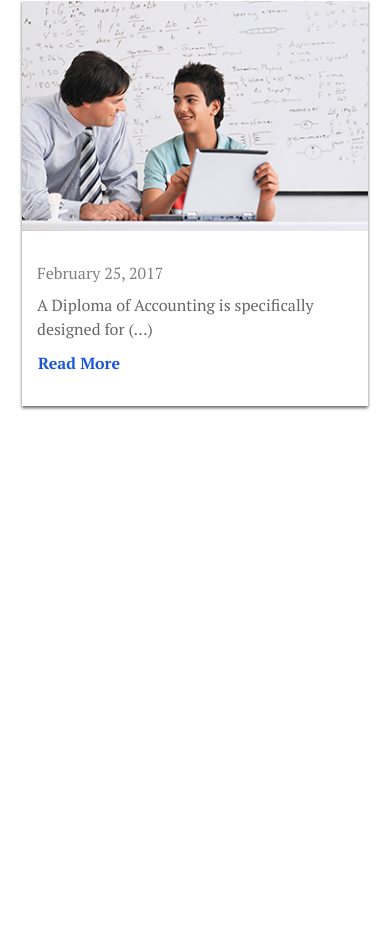
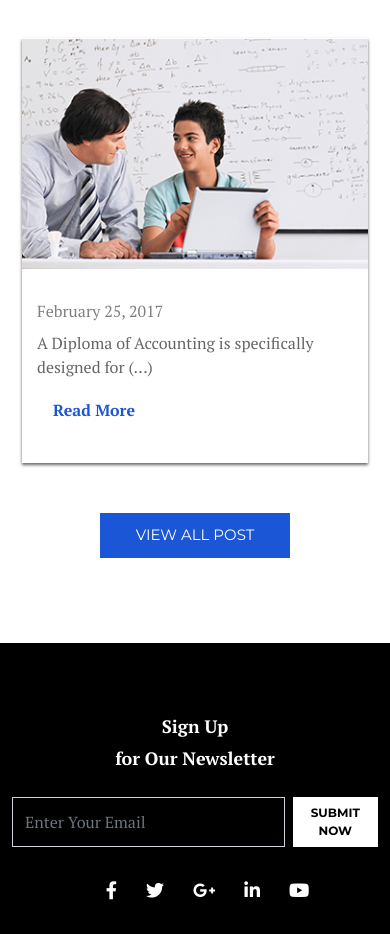
Before and after one commit to tariqul-sagar/learnXpert, a plain HTML site: page index.html in a window 390 px wide. Shown: the part 10330-11264 px from the top of the page. Before the commit the page ends 10806 px from the top, so only its background shows below. Drawn offline with Linux system fonts and the light colour scheme; a script that the page names is missing.

Commit message:
Footer top done

```diff
--- a/css/media.css
+++ b/css/media.css
@@ -251,7 +251,36 @@
 	.news_inner{
 		padding: 30px 15px;
 	}
+	.load_button{
+		margin-top: 35px;
+		text-align: center;
+	}
+	.btn_load{
+		width: 190px;
+		height: 45px;
+	}
 	/* News end */
+
+	/* Footer start */
+	footer{
+		padding: 70px 0 0;
+	}
+	.ft_left{
+		margin-bottom: 25px;
+		font-size: 16px;
+		text-align: center;
+	}
+	.btn_submit{
+		padding: 6px 0;
+	}
+	.footer_icon{
+		margin: 30px 0;
+		text-align: center;
+	}
+	.footer_icon ul li a{
+		margin: 0 25px;
+	}
+	/* Footer end */
 }
 
 /*Small devices (landscape phones, 576px and up)*/
@@ -472,7 +501,33 @@
 	.news_inner{
 		padding: 30px;
 	}
+	.load_button{
+		margin-top: 35px;
+		text-align: center;
+	}
+	.btn_load{
+		width: 190px;
+		height: 45px;
+	}
 	/* News end */
+
+	/* Footer start */
+	footer{
+		padding: 70px 0 0;
+	}
+	.ft_left{
+		margin-bottom: 25px;
+		font-size: 16px;
+		text-align: center;
+	}
+	.footer_icon{
+		margin: 30px 0;
+		text-align: center;
+	}
+	.footer_icon ul li a{
+		margin: 0 25px;
+	}
+	/* Footer end */
 
 
 }
@@ -658,7 +713,31 @@
 	.news_inner{
 		padding: 30px 15px;
 	}
+	.load_button{
+		margin-top: 35px;
+	}
+	.btn_load{
+		width: 190px;
+		height: 45px;
+	}
 	/* News end */
+
+	/* Footer start */
+	footer{
+		padding: 80px 0 0;
+	}
+	.btn_submit{
+		padding: 15px 10px;
+	}
+	.footer_icon{
+		margin: 40px 0;
+		text-align: center;
+	}
+	.footer_icon ul li a{
+		margin: 0 25px;
+		font-size: 20px;
+	}
+	/* Footer end */
 }
 
 /*Large devices (desktops, 992px and up)*/
@@ -760,7 +839,20 @@
 	.news_inner{
 		padding: 25px;
 	}
+	.load_button{
+		margin-top: 40px;
+	}
+	.btn_load{
+		width: 240px;
+		height: 55px;
+	}
 	/* News end */
+
+	/* Footer start */
+	.btn_submit{
+		padding: 15px 10px;
+	}
+	/* Footer end */
 }
 
 /*Extra large devices (desktops, 992px and up)*/
--- a/css/style.css
+++ b/css/style.css
@@ -505,9 +505,12 @@ header{}
 	color: #666666;
 }
 .btn_read{
-	padding: 0;
+	padding: 10px 15px;
 	font-weight: 700;
 	color: #1a56d6;
+	border: 1px solid transparent;
+	border-radius: 0;
+	transition: .33s ease-in-out;
 }
 .news_content:hover{
 	-webkit-box-shadow: 0px 4px 4px 0px rgba(26,86,214,1);
@@ -515,4 +518,83 @@ header{}
 	box-shadow: 0px 4px 4px 0px rgba(26,86,214,1);
 
 }
+.btn_read:hover{
+	color: #ffffff !important;
+	background-color: #1a56d6 !important;
+	border: 1px solid #1a56d6 !important;
+}
+.load_button{
+	margin-top: 40px;
+}
+.btn_load{
+	width: 270px;
+	height: 65px;
+}
 /*News CSS end*/
+
+/*Footer start*/
+footer{
+	padding: 100px 0 0;
+	color: #ffffff;
+	background-color: #000000;
+}
+.footer_top{}
+.ft_left{}
+.ft_p1{
+	margin: 0 0 5px;
+	font-size: 18px;
+	font-weight: 700;
+}
+.ft_p2{
+	margin: 0;
+	font-size: 18px;
+	font-weight: 700;
+}
+.ft_form{}
+.f_input{
+	padding: 12px;
+	color: #ffffff;
+	background-color: #000000;
+	border-radius: 0;
+}
+.f_input:focus {
+	color: #ffffff;
+    background-color: #000000;
+    border-color: #ffffff;
+    outline: 0;
+    box-shadow: none;
+}
+.btn_submit{
+	padding: 15px;
+	font-family: 'Montserrat', sans-serif;
+	font-size: 12px;
+	font-weight: 600;
+	width: 100%;
+	color: #000000;
+	background-color: #ffffff;
+	border-radius: 0;
+	text-transform: uppercase;
+	transition: .33s ease-in-out;
+}
+.btn_submit:hover{
+	background-color: #1a56d6 !important;
+}
+.footer_icon{
+	margin: 50px 0;
+	text-align: right;
+}
+.footer_icon ul{}
+.footer_icon ul li{}
+.footer_icon ul li a{
+	margin: 0 10px;
+	font-size: 18px;
+	color: #ffffff;
+	transition: .33s;
+}
+.footer_icon ul li:last-child a{
+	margin-right: 0;
+}
+.footer_icon ul li a:hover{
+	color: #1a56d6;
+}
+/*Footer end*/
--- a/index.html
+++ b/index.html
@@ -667,9 +667,64 @@
           </div>
           <!-- Single Content end -->
         </div>
+
+        <div class="load_button">
+          <button type="button" class="btn btn_common btn_load">View All Post</button>
+        </div>
       </div>
     </section>
     <!-- News portal end -->
+
+
+    <!-- Footer start -->
+    <footer>
+      <div class="container">
+        <!-- Footer top -->
+        <div class="footer_top">
+          <div class="row">
+            <div class="col-lg-6 col-md-4">
+              <div class="ft_left">
+                <p class="ft_p1">Sign Up</p>
+                <p class="ft_p2">for Our Newsletter</p>
+              </div>
+              <div class="ft_right"></div>
+            </div>
+            <div class="col-lg-6 col-md-8">
+              <div class="ft_form">
+                <form action="#">
+                  <div class="row g-2">
+                    <div class="col-9">
+                      <input type="email" class="form-control f_input" placeholder="Enter Your Email">
+                    </div>
+                    <div class="col-3">
+                      <button type="button" class="btn btn_submit">Submit Now</button>
+                    </div>
+                  </div>
+                </form>
+              </div>
+            </div>
+            <div class="col-lg-12">
+              <div class="footer_icon">
+                <ul class="list-inline m-0">
+                  <li class="list-inline-item">
+                    <a href="#"><i class="fa-brands fa-facebook-f"></i></a>
+                    <a href="#"><i class="fa-brands fa-twitter"></i></a>
+                    <a href="#"><i class="fa-brands fa-google-plus-g"></i></a>
+                    <a href="#"><i class="fa-brands fa-linkedin-in"></i></a>
+                    <a href="#"><i class="fa-brands fa-youtube"></i></a>
+                  </li>
+                </ul>
+              </div>
+            </div>
+          </div>
+        </div>
+        <!-- Footer body -->
+        <div class="footer_body"></div>
+        <!-- Footer bottom -->
+        <div class="footer_bottom"></div>
+      </div>
+    </footer>
+    <!-- Footer end -->
 
 
 
```
